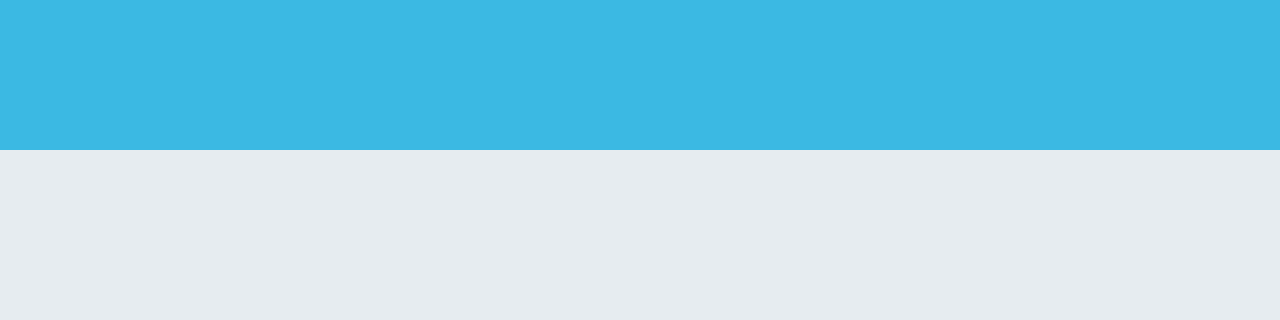
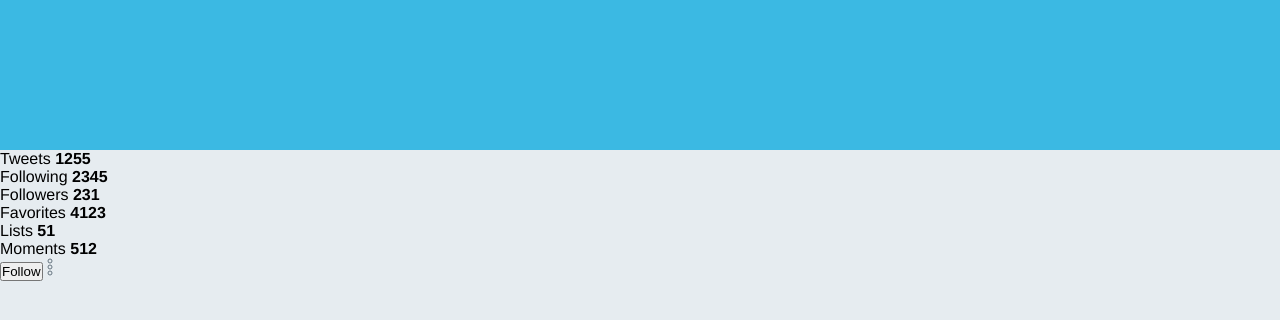
Before and after one commit to lucianodiisouza/rocket-twitter, a plain HTML site: page index.html in a window 1280 px wide. Shown: the part 276-596 px from the top of the page. Drawn offline with Linux system fonts and the light colour scheme.

Commit message:
wip: topbar

```diff
--- a/index.html
+++ b/index.html
@@ -29,5 +29,37 @@
     <div class="banner">
       <h1>Twitter do Luciano</h1>
     </div>
+    <div class="bar">
+      <ul>
+        <li>
+          <span>Tweets</span>
+          <strong>1255</strong>
+        </li>
+        <li>
+          <span>Following</span>
+          <strong>2345</strong>
+        </li>
+        <li>
+          <span>Followers</span>
+          <strong>231</strong>
+        </li>
+        <li>
+          <span>Favorites</span>
+          <strong>4123</strong>
+        </li>
+        <li>
+          <span>Lists</span>
+          <strong>51</strong>
+        </li>
+        <li>
+          <span>Moments</span>
+          <strong>512</strong>
+        </li>
+      </ul>
+      <div class="options">
+        <button>Follow</button>
+        <img src="images/more.svg" alt="See more" />
+      </div>
+    </div>
   </body>
 </html>
```
